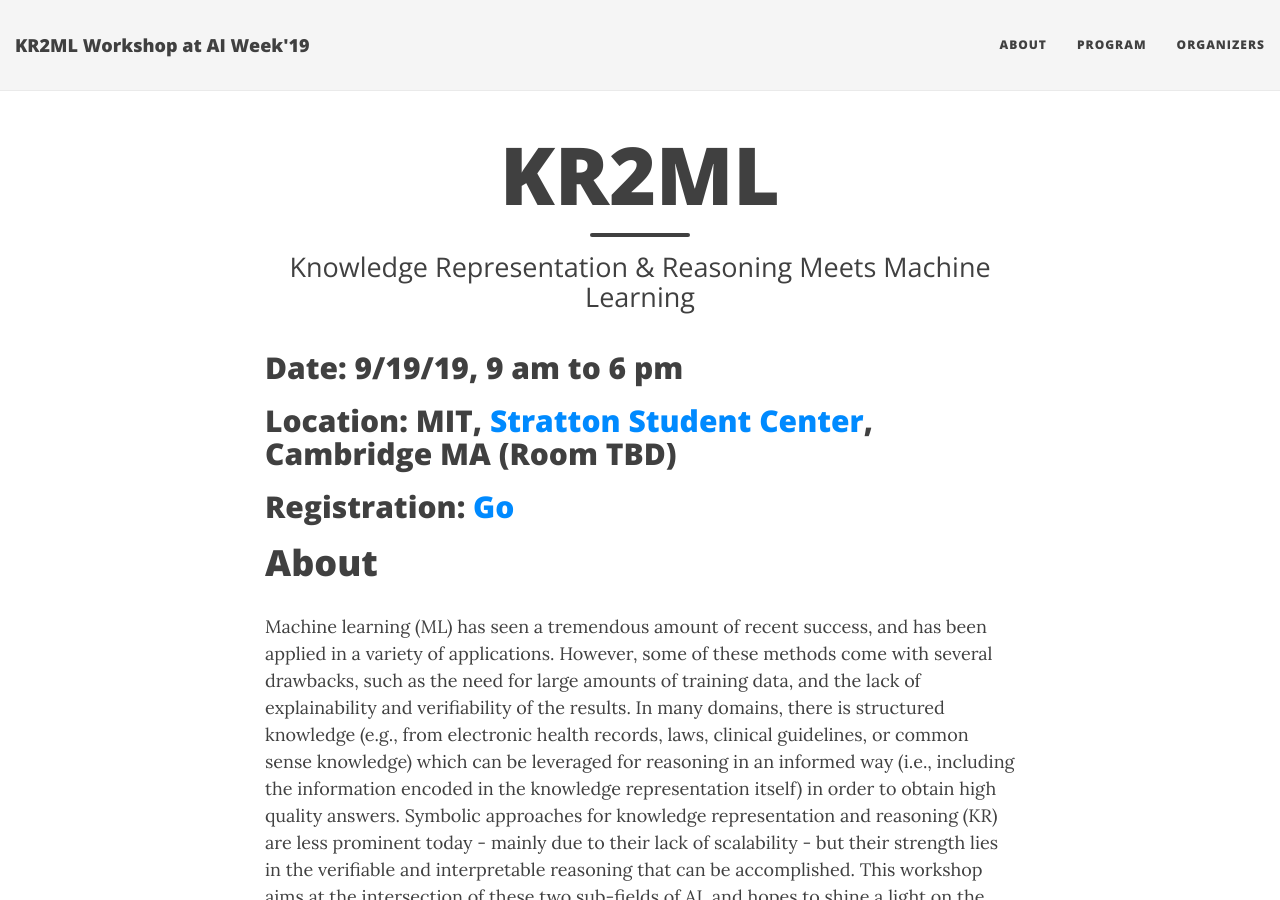
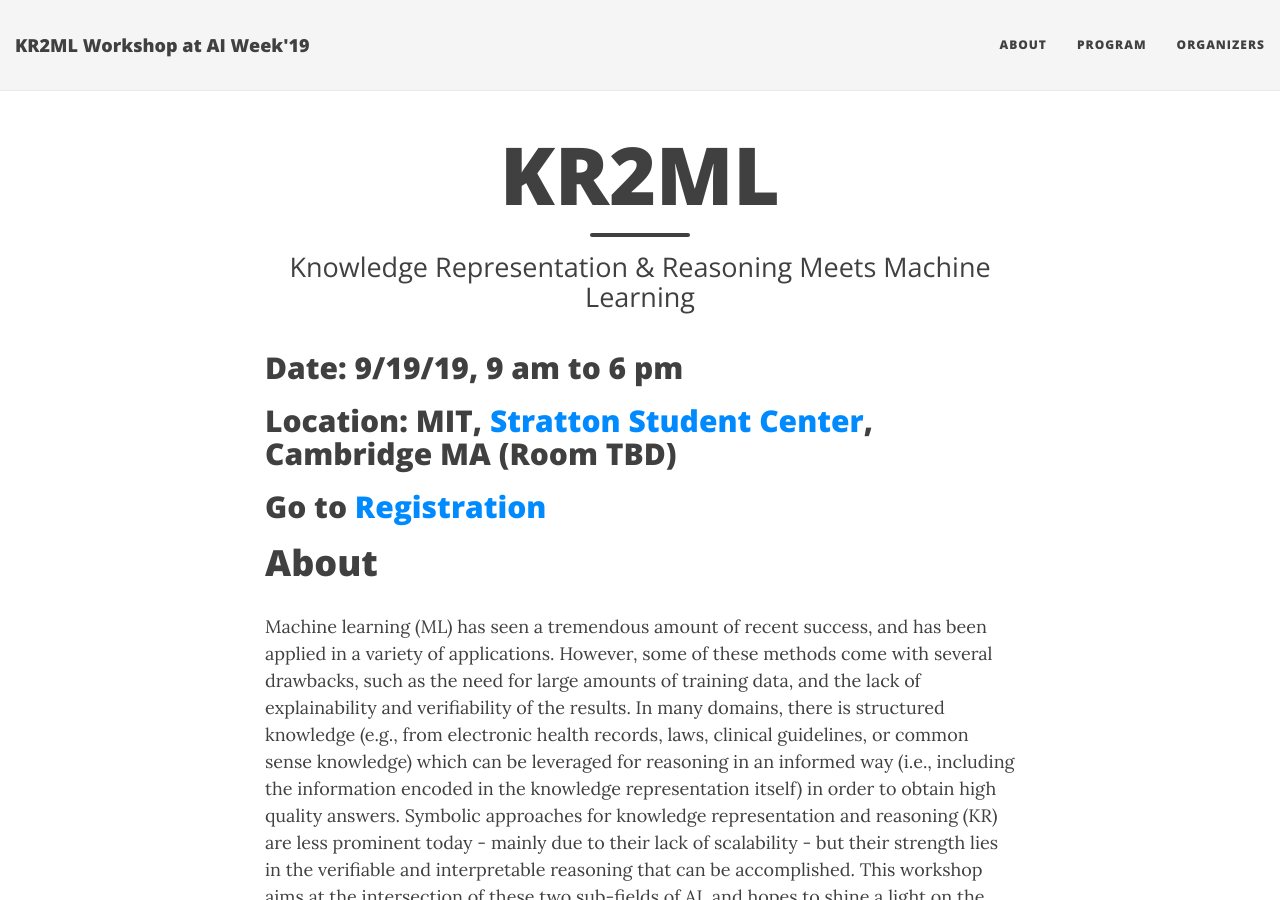
Before and after one commit to kr2ml/ibm-2019, a Jekyll site: the page built from index.md, in a window 1280 px wide and 900 px high. Built offline with Jekyll 4.4.1, drawn with Linux system fonts in a browser that asks for light colours; nearby versions of some CDN libraries.

Commit message:
link better maybe

```diff
--- a/index.md
+++ b/index.md
@@ -6,7 +6,7 @@ use-site-title: true
 ---
 ## Date: 9/19/19, 9 am to 6 pm
 ## Location: MIT, [Stratton Student Center](https://whereis.mit.edu/?go=W20), Cambridge MA (Room TBD)
-## Registration: [Go](https://kr2ml.eventbrite.com)
+## Go to [Registration](https://kr2ml.eventbrite.com)
 
 # About
 
```
